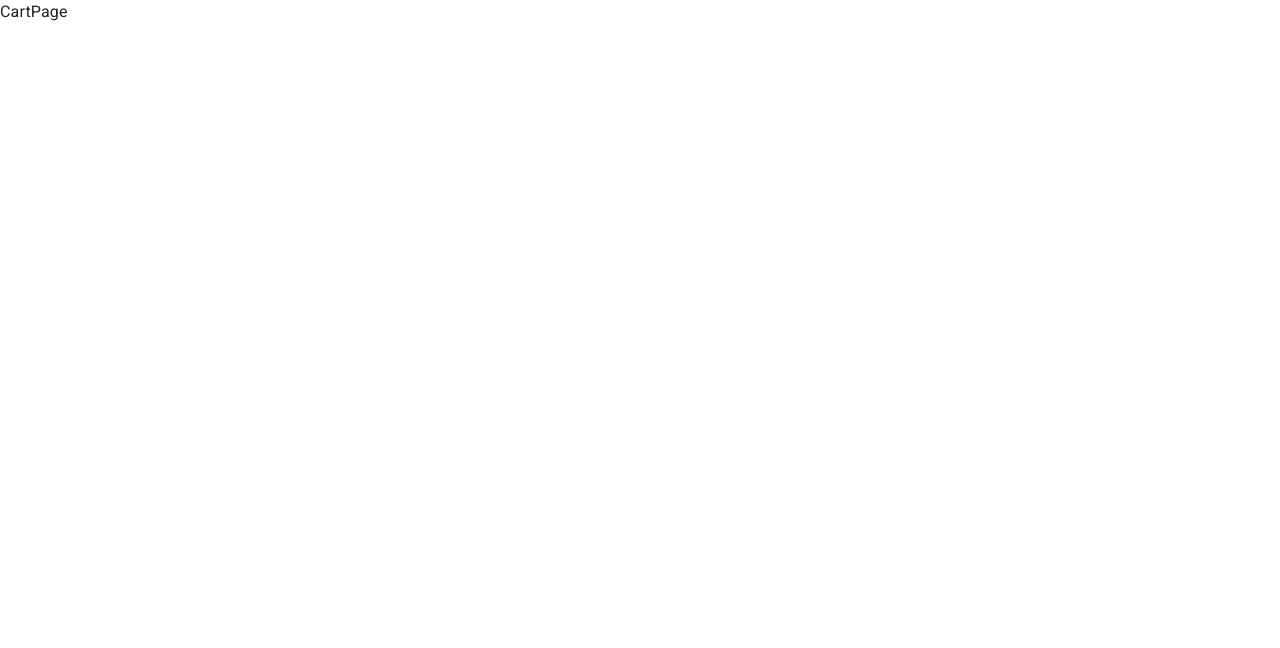
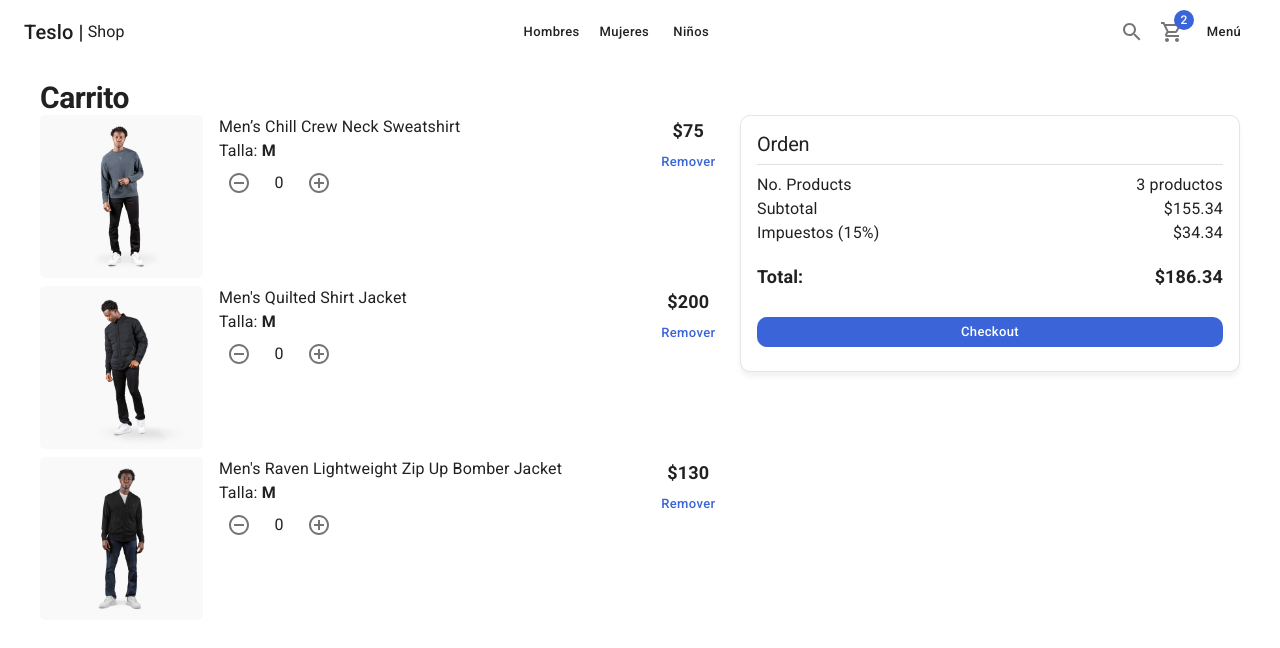
Before and after one commit to adriancoll/teslo-shop, a Next.js app: page /cart in a window 1280 px wide. Shown: the top 648 px of the page. Built offline with nearby package versions, Linux system fonts and the light colour scheme.

Commit message:
feat: checkout page and cart/empty cart page

```diff
--- /dev/null
+++ b/components/cart/CartList.tsx
@@ -0,0 +1,84 @@
+import {
+  Box,
+  CardActionArea,
+  CardMedia,
+  Grid,
+  Link,
+  Typography,
+  Button
+} from '@mui/material'
+import NextLink from 'next/link'
+import { FC } from 'react'
+
+import { initialData } from '../../database/products'
+import { ProductItemCounter } from '../ui'
+
+const productsInCart = [
+  initialData.products[0],
+  initialData.products[1],
+  initialData.products[2]
+]
+
+interface Props {
+  editable?: boolean
+}
+
+export const CartList: FC<Props> = ({ editable = false }) => {
+  return (
+    <Box>
+      {productsInCart.map(product => (
+        <Grid key={product.slug} spacing={2} container sx={{ mb: 1 }}>
+          <Grid item xs={3}>
+            {/*  TODO: llevar a la página del producto */}
+            <NextLink href="/product/slug">
+              <Link>
+                <CardActionArea>
+                  <CardMedia
+                    image={`products/${product.images[0]}`}
+                    component="img"
+                    sx={{ borderRadius: '5px' }}
+                  />
+                </CardActionArea>
+              </Link>
+            </NextLink>
+          </Grid>
+
+          <Grid item xs={7}>
+            <Box display="flex" flexDirection="column">
+              <Typography variant="body1">{product.title} </Typography>
+              <Typography variant="body1">
+                Talla: <strong>M</strong>{' '}
+              </Typography>
+
+              {/* Condicional */}
+              {editable ? (
+                <ProductItemCounter />
+              ) : (
+                <Typography variant="h5">3 items</Typography>
+              )}
+            </Box>
+          </Grid>
+
+          <Grid
+            item
+            xs={2}
+            display="flex"
+            alignItems="center"
+            flexDirection="column"
+          >
+            <Typography variant="subtitle1">{`$${product.price}`}</Typography>
+
+            {
+              editable && (
+                <Button variant="text" color="secondary">
+                  Remover
+                </Button>
+              )
+            }
+
+          </Grid>
+        </Grid>
+      ))}
+    </Box>
+  )
+}
--- /dev/null
+++ b/components/cart/OrderSummary.tsx
@@ -0,0 +1,18 @@
+import { Grid, Typography } from '@mui/material'
+import { OrderSummaryRow } from './OrderSummaryRow'
+
+export const OrderSummary = () => {
+  return (
+    <Grid container>
+
+      <OrderSummaryRow title='No. Products' content='3 productos'  />
+
+      <OrderSummaryRow title='Subtotal' content={`$${ 155.34 }`}  />
+
+      <OrderSummaryRow title='Impuestos (15%)' content={`$${ 34.34 }`}  />
+
+      <OrderSummaryRow title='Total:' content={`$${ 186.34 }`} variant="subtitle1" containerSX={{ mt: 2 }} />
+
+    </Grid>
+  )
+}
--- /dev/null
+++ b/components/cart/OrderSummaryRow.tsx
@@ -0,0 +1,27 @@
+import { Grid, SxProps, Theme, Typography } from '@mui/material'
+import { Variant } from '@mui/material/styles/createTypography'
+import { FC } from 'react'
+
+interface Props {
+  title: string
+  content: any
+  variant?: Variant | 'inherit'
+  containerSX?: SxProps<Theme>
+}
+
+export const OrderSummaryRow: FC<Props> = ({
+  title,
+  content,
+  variant = 'inherit',
+  containerSX = {}
+}) => (
+  <>
+    <Grid sx={containerSX} item xs={6}>
+      <Typography variant={variant}>{title}</Typography>
+    </Grid>
+
+    <Grid sx={containerSX} item xs={6} display="flex" justifyContent="end">
+      <Typography variant={variant}>{content}</Typography>
+    </Grid>
+  </>
+)
--- /dev/null
+++ b/components/cart/index.ts
@@ -0,0 +1,6 @@
+
+// Cart List
+export * from './CartList'
+
+// Order Summary
+export * from './OrderSummary'
--- a/pages/cart/index.tsx
+++ b/pages/cart/index.tsx
@@ -1,8 +1,52 @@
+import {
+  Box,
+  Button,
+  Card,
+  CardContent,
+  Divider,
+  Grid,
+  Typography
+} from '@mui/material'
 import React from 'react'
+import { CartList, OrderSummary } from '../../components/cart'
+import { ShopLayout } from '../../components/layouts'
 
 const CartPage = () => {
   return (
-    <div>CartPage</div>
+    <ShopLayout
+      title="Carrito - 3"
+      pageDescription="Carrito de compras de la tienda"
+    >
+      <Typography variant="h1" component="h1">
+        Carrito
+      </Typography>
+
+      <Grid container>
+        <Grid item xs={12} sm={7}>
+          <CartList editable />
+        </Grid>
+
+        <Grid item xs={12} sm={5}>
+          <Card className="summary-card">
+            <CardContent>
+              <Typography variant="h2">Orden</Typography>
+              <Divider sx={{ my: 1 }} />
+              <OrderSummary />
+
+              <Box
+                sx={{
+                  mt: 3
+                }}
+              >
+                <Button color="secondary" className="circular-btn" fullWidth>
+                  Checkout
+                </Button>
+              </Box>
+            </CardContent>
+          </Card>
+        </Grid>
+      </Grid>
+    </ShopLayout>
   )
 }
 
```
